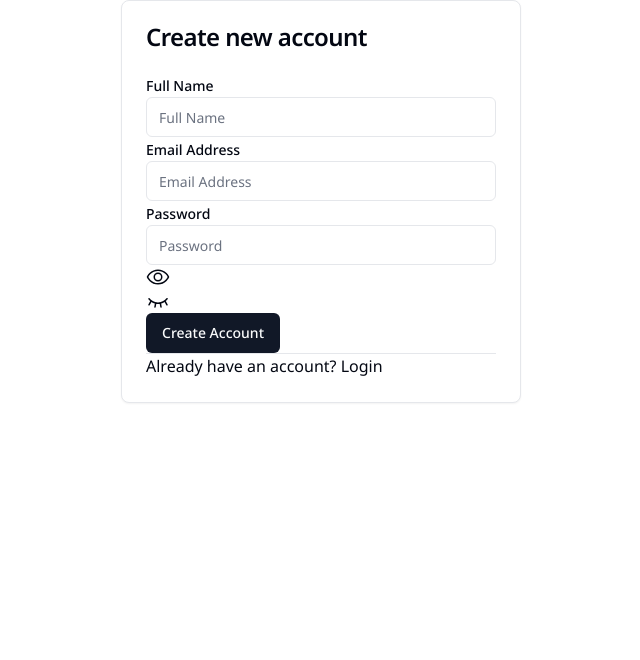
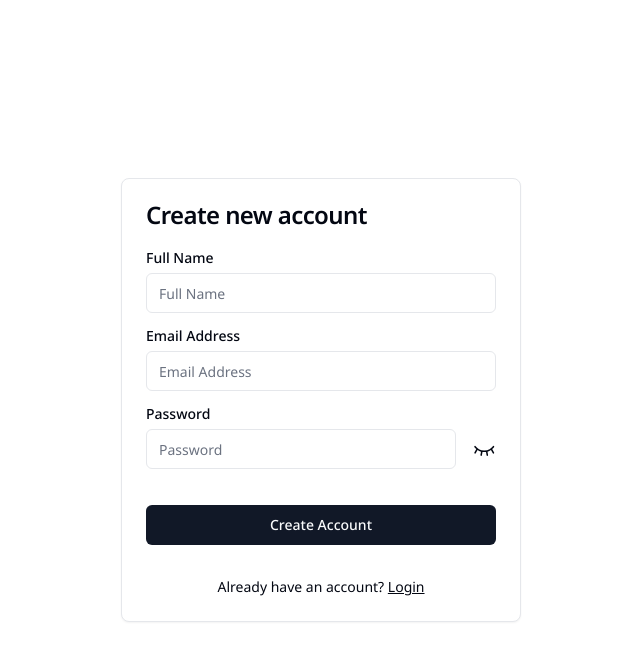
Before and after one commit to devdesiignn/arkive.live, a React (Vite) app: page /auth/new in a window 1280 px wide. Shown: the top 660 px of the page, without its empty margins (319-959 px from the left). Built offline with nearby package versions, Linux system fonts and the light colour scheme; a web font is replaced by a local one.

Commit message:
chore: ui facelift

```diff
--- a/src/pages/Forgot-password.tsx
+++ b/src/pages/Forgot-password.tsx
@@ -4,6 +4,7 @@ import { Label } from "@/components/ui/label";
 import { Button } from "@/components/ui/button";
 import { useToast } from "@/components/ui/use-toast";
 
+import { Link } from "react-router-dom";
 import { useEffect } from "react";
 
 function Reset(): JSX.Element {
@@ -17,7 +18,7 @@ function Reset(): JSX.Element {
   }, []);
 
   return (
-    <>
+    <div className="w-full h-screen flex items-center justify-center">
       <Card className="w-3/4 max-w-[400px] mx-auto">
         <CardHeader>
           <CardTitle>Reset your password</CardTitle>
@@ -25,7 +26,7 @@ function Reset(): JSX.Element {
 
         <CardContent>
           <form action="">
-            <div>
+            <div className="flex flex-col gap-2 mb-4">
               <Label htmlFor="email">Email Address</Label>
               <Input
                 type="email"
@@ -34,13 +35,20 @@ function Reset(): JSX.Element {
               ></Input>
             </div>
 
-            <div>
-              <Button type="submit">Reset Password</Button>
+            <div className="mt-9">
+              <Button type="submit" className="w-full">Reset Password</Button>
             </div>
           </form>
+
+          <p className="text-center text-sm pt-8">
+            Lost your way?{" "}
+            <Link to="/auth/login" className="text-sm underline">
+              Back to Login
+            </Link>
+          </p>
         </CardContent>
       </Card>
-    </>
+    </div>
   );
 }
 
--- a/src/pages/Login.tsx
+++ b/src/pages/Login.tsx
@@ -2,15 +2,17 @@ import { Card, CardContent, CardHeader, CardTitle } from "@/components/ui/card";
 import { Input } from "@/components/ui/input";
 import { Label } from "@/components/ui/label";
 import { Button } from "@/components/ui/button";
-import { Separator } from "@/components/ui/separator";
 
 import { Link } from "react-router-dom";
+import { useState } from "react";
 
 import { Eye, EyeClosed } from "@phosphor-icons/react";
 
 function Login(): JSX.Element {
+  const [showPassword, setShowPassword] = useState(false);
+
   return (
-    <>
+    <div className="w-full h-screen flex items-center justify-center">
       <Card className="w-3/4 max-w-[400px] mx-auto">
         <CardHeader>
           <CardTitle>Login to your account</CardTitle>
@@ -18,7 +20,7 @@ function Login(): JSX.Element {
 
         <CardContent>
           <form action="">
-            <div>
+            <div className="flex flex-col gap-2 mb-4">
               <Label htmlFor="email">Email Address</Label>
               <Input
                 type="email"
@@ -27,33 +29,47 @@ function Login(): JSX.Element {
               ></Input>
             </div>
 
-            <div>
+            <div className="flex flex-col gap-2">
               <Label htmlFor="password">Password</Label>
-              <Input
-                type="password"
-                placeholder="Password"
-                id="password"
-              ></Input>
+              <div className="flex gap-4 items-center">
+                <Input
+                  type={showPassword ? "text" : "password"}
+                  placeholder="Password"
+                  id="password"
+                  className="relative "
+                ></Input>
 
-              <Eye size={24} />
-              <EyeClosed size={24} />
+                {showPassword ? (
+                  <Eye size={28} onClick={() => setShowPassword(false)} />
+                ) : (
+                  <EyeClosed size={28} onClick={() => setShowPassword(true)} />
+                )}
+              </div>
             </div>
 
-            <Link to="/auth/reset">Forgot Password?</Link>
+            <Link
+              to="/auth/reset"
+              className="text-sm hover:underline block text-right my-4"
+            >
+              Forgot your password?
+            </Link>
 
             <div>
-              <Button type="submit">Login</Button>
+              <Button type="submit" className="w-full">
+                Login
+              </Button>
             </div>
           </form>
 
-          <Separator />
-
-          <p>
-            Don&apos;t have an account? <Link to="/auth/new">Create one</Link>
+          <p className="text-center text-sm pt-8">
+            Don&apos;t have an account?{" "}
+            <Link to="/auth/new" className="text-sm underline">
+              Create one
+            </Link>
           </p>
         </CardContent>
       </Card>
-    </>
+    </div>
   );
 }
 
--- a/src/pages/Signup.tsx
+++ b/src/pages/Signup.tsx
@@ -2,15 +2,17 @@ import { Card, CardContent, CardHeader, CardTitle } from "@/components/ui/card";
 import { Input } from "@/components/ui/input";
 import { Label } from "@/components/ui/label";
 import { Button } from "@/components/ui/button";
-import { Separator } from "@/components/ui/separator";
 
 import { Link } from "react-router-dom";
+import { useState } from "react";
 
 import { Eye, EyeClosed } from "@phosphor-icons/react";
 
 function Signup(): JSX.Element {
+  const [showPassword, setShowPassword] = useState(false);
+
   return (
-    <>
+    <div className="w-full h-screen flex items-center justify-center">
       <Card className="w-3/4 max-w-[400px] mx-auto">
         <CardHeader>
           <CardTitle>Create new account</CardTitle>
@@ -18,12 +20,12 @@ function Signup(): JSX.Element {
 
         <CardContent>
           <form action="">
-            <div>
+            <div className="flex flex-col gap-2 mb-4">
               <Label htmlFor="name">Full Name</Label>
               <Input type="text" placeholder="Full Name" id="name"></Input>
             </div>
 
-            <div>
+            <div className="flex flex-col gap-2 mb-4">
               <Label htmlFor="email">Email Address</Label>
               <Input
                 type="email"
@@ -32,31 +34,40 @@ function Signup(): JSX.Element {
               ></Input>
             </div>
 
-            <div>
+            <div className="flex flex-col gap-2">
               <Label htmlFor="password">Password</Label>
-              <Input
-                type="password"
-                placeholder="Password"
-                id="password"
-              ></Input>
+              <div className="flex gap-4 items-center">
+                <Input
+                  type={showPassword ? "text" : "password"}
+                  placeholder="Password"
+                  id="password"
+                  className="relative "
+                ></Input>
 
-              <Eye size={24} />
-              <EyeClosed size={24} />
+                {showPassword ? (
+                  <Eye size={28} onClick={() => setShowPassword(false)} />
+                ) : (
+                  <EyeClosed size={28} onClick={() => setShowPassword(true)} />
+                )}
+              </div>
             </div>
 
-            <div>
-              <Button type="submit">Create Account</Button>
+            <div className="mt-9">
+              <Button type="submit" className="w-full">
+                Create Account
+              </Button>
             </div>
           </form>
 
-          <Separator />
-
-          <p>
-            Already have an account? <Link to="/auth/login">Login</Link>
+          <p className="text-center text-sm pt-8">
+            Already have an account?{" "}
+            <Link to="/auth/login" className="text-sm underline">
+              Login
+            </Link>
           </p>
         </CardContent>
       </Card>
-    </>
+    </div>
   );
 }
 
```
